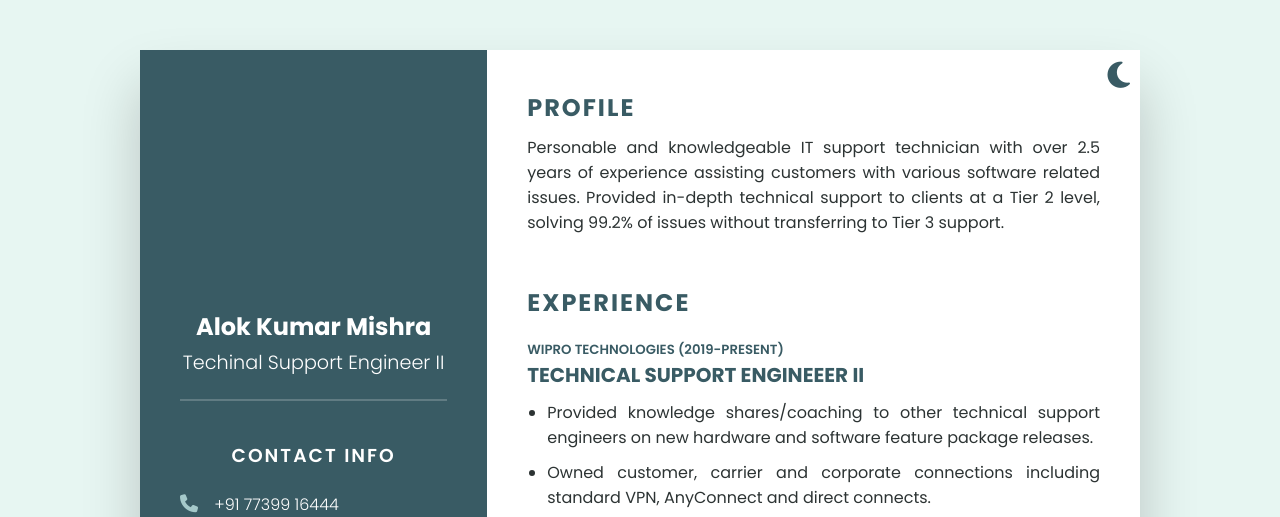
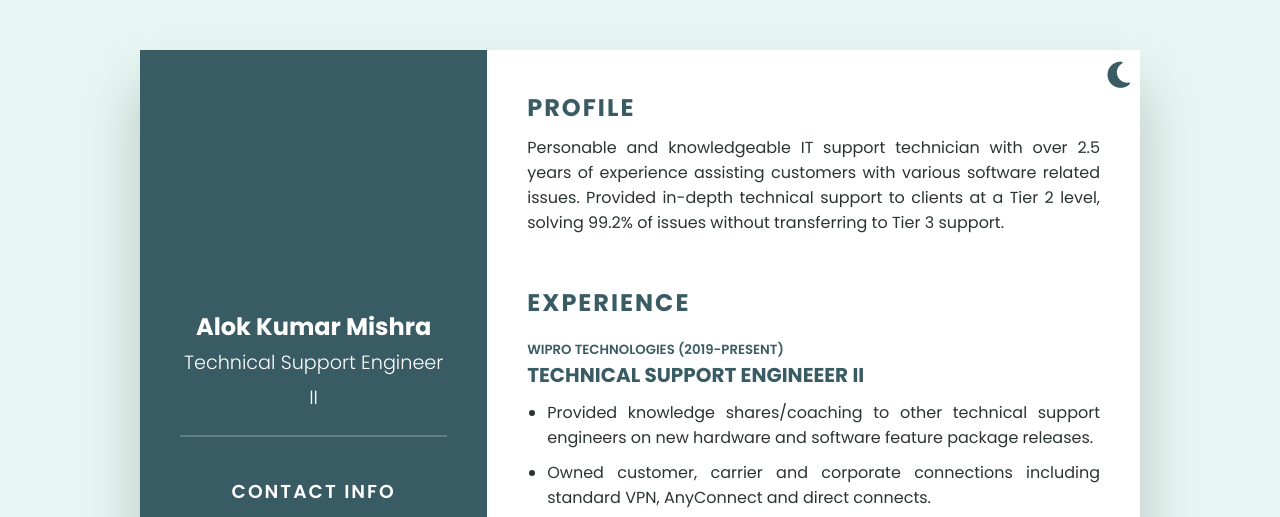
Before and after one commit to AlokKumarMishra16/Resume, a plain HTML site: page index.html in a window 1280 px wide. Shown: the top 517 px of the page. Drawn offline with Linux system fonts and the light colour scheme.

Commit message:
Update index.html

```diff
--- a/index.html
+++ b/index.html
@@ -15,7 +15,7 @@
 			<div class="profileText">
 				<div class="imgBx">
 						</div>
-				<h2>Alok Kumar Mishra<br><span>Techinal Support Engineer II</span></h2>
+				<h2>Alok Kumar Mishra<br><span>Technical Support Engineer II</span></h2>
 			</div>
 			<!-- left-contact information -->
 			<div class="contact-info">
```
